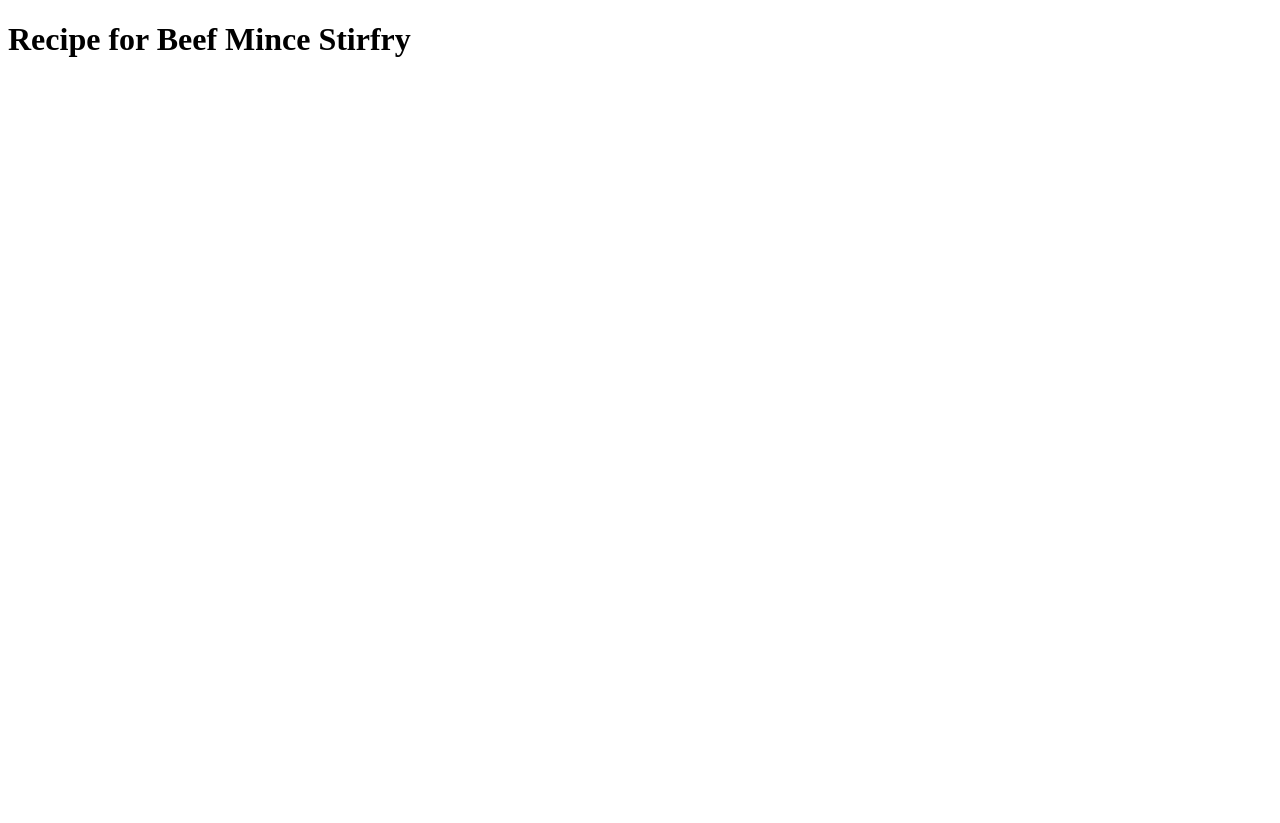
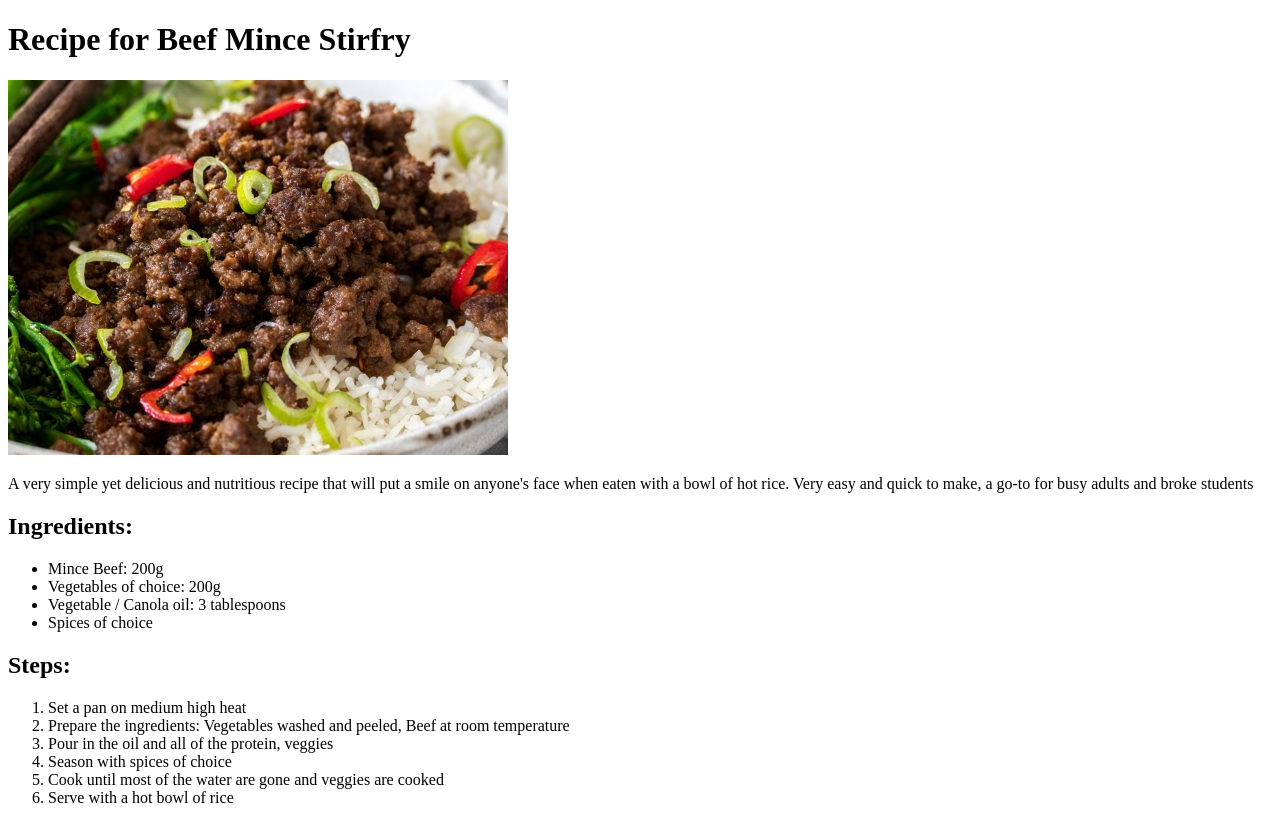
Before and after one commit to NguyenAnh28/odin-recipes, a plain HTML site: page recipes/beefmince.html in a window 1280 px wide. Before the commit the page ends 800 px from the top, so only its background shows below. Drawn offline with Linux system fonts and the light colour scheme.

Commit message:
Add beefmince.jpg and udpdated code for beefmince.html

```diff
--- a/recipes/beefmince.html
+++ b/recipes/beefmince.html
@@ -7,5 +7,27 @@
 </head>
 <body>
     <h1>Recipe for Beef Mince Stirfry</h1>
+
+    <img src="beefmince.jpg">
+
+    <p>A very simple yet delicious and nutritious recipe that will put a smile on anyone's face when eaten with a bowl of hot rice. Very easy and quick to make, a go-to for busy adults and broke students</p>
+
+    <h2>Ingredients:</h2>
+    <ul>
+        <li>Mince Beef: 200g</li>
+        <li>Vegetables of choice: 200g</li>
+        <li>Vegetable / Canola oil: 3 tablespoons</li>
+        <li>Spices of choice</li>
+    </ul>
+
+    <h2>Steps:</h2>
+    <ol>
+        <li>Set a pan on medium high heat</li>
+        <li>Prepare the ingredients: Vegetables washed and peeled, Beef at room temperature</li>
+        <li>Pour in the oil and all of the protein, veggies</li>
+        <li>Season with spices of choice</li>
+        <li>Cook until most of the water are gone and veggies are cooked</li>
+        <li>Serve with a hot bowl of rice</li>
+    </ol>
 </body>
 </html>
```
Also changed, not shown: recipes/beefmince.jpg (added).
